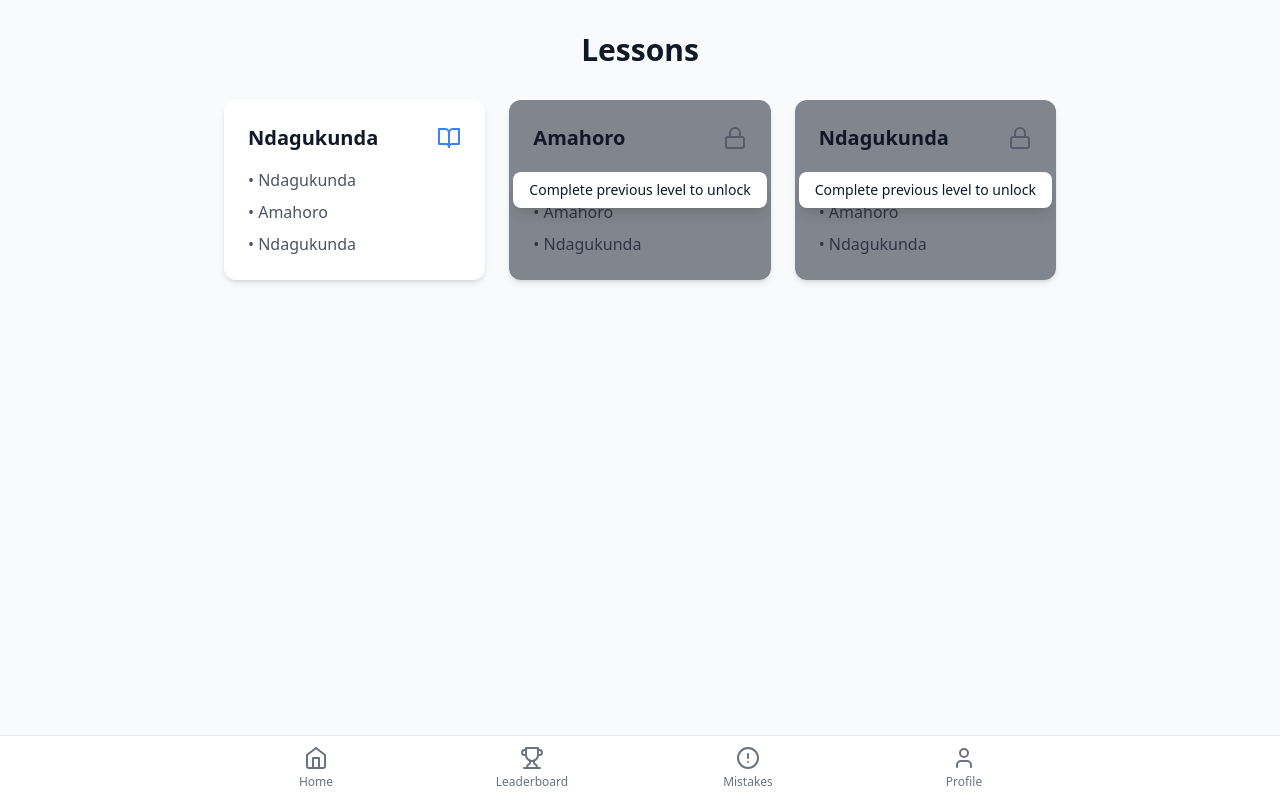
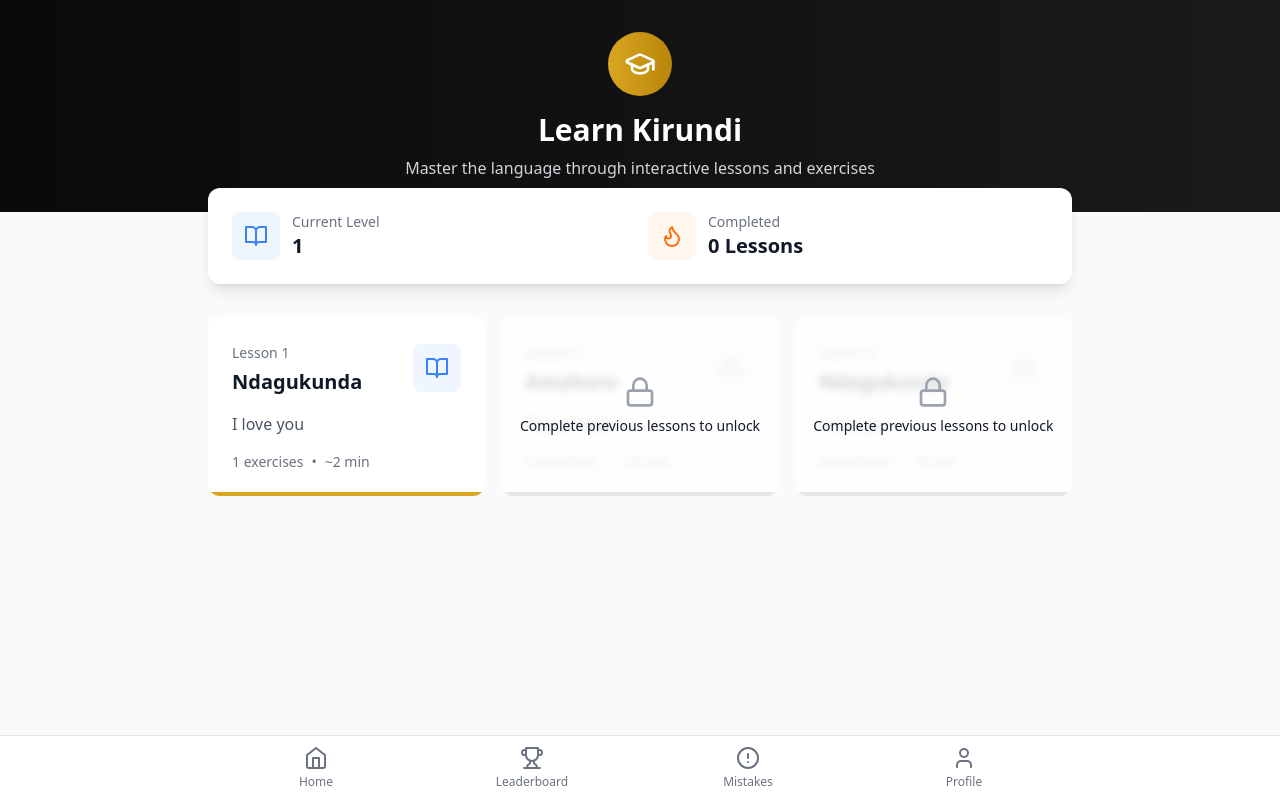
Before and after one commit to lionel-k/lionel-k.github.io, a React (Vite) app in the folder app/: page /login in a window 1280 px wide. Both pictures are taken after typing "name@example.com", "Sample123" into the empty fields and a click on the button "Se Connecter". Built offline with nearby package versions, Linux system fonts and the light colour scheme.

Commit message:
Add BottomNavbar component and new icons to Lessons page

```diff
--- a/app/src/pages/Lessons.tsx
+++ b/app/src/pages/Lessons.tsx
@@ -8,8 +8,11 @@ import {
   Trophy,
   User,
   AlertCircle,
+  Flame,
+  GraduationCap,
 } from "lucide-react";
 import lessons from "../data/lessons.json";
+import BottomNavbar from "../components/BottomNavbar";
 
 const Lessons = () => {
   const navigate = useNavigate();
@@ -20,95 +23,139 @@ const Lessons = () => {
     progress.completedLessons.includes(level);
   const isLessonLocked = (level: number) => level > progress.currentLesson;
 
-  const menuItems = [
-    { icon: Home, label: "Home", path: "/lessons" },
-    { icon: Trophy, label: "Leaderboard", path: "/leaderboard" },
-    { icon: AlertCircle, label: "Mistakes", path: "/mistakes" },
-    { icon: User, label: "Profile", path: "/profile" },
-  ];
-
   return (
     <div className="min-h-screen bg-gray-50 pb-20">
-      <div className="max-w-4xl mx-auto p-4 sm:p-6 lg:p-8">
-        <h1 className="text-3xl font-bold text-gray-900 mb-8 text-center">
-          Lessons
-        </h1>
+      {/* Header */}
+      <div className="bg-gradient-to-r from-[#0A0A0A] to-[#1A1A1A] text-white">
+        <div className="max-w-4xl mx-auto px-4 py-8">
+          <div className="flex flex-col items-center">
+            <div className="w-16 h-16 rounded-full bg-gradient-to-r from-[#DAA520] to-[#B8860B] flex items-center justify-center mb-4">
+              <GraduationCap className="w-8 h-8 text-white" />
+            </div>
+            <h1 className="text-3xl font-bold mb-2">Learn Kirundi</h1>
+            <p className="text-gray-300 text-center max-w-lg">
+              Master the language through interactive lessons and exercises
+            </p>
+          </div>
+        </div>
+      </div>
 
-        <div className="grid grid-cols-1 sm:grid-cols-2 lg:grid-cols-3 gap-6">
+      {/* Progress Overview */}
+      <div className="max-w-4xl mx-auto px-4 -mt-6">
+        <div className="bg-white rounded-xl shadow-lg p-6 mb-8">
+          <div className="grid grid-cols-2 gap-4">
+            <div className="flex items-center gap-3">
+              <div className="p-3 bg-blue-50 rounded-lg">
+                <BookOpen className="w-6 h-6 text-blue-500" />
+              </div>
+              <div>
+                <p className="text-sm text-gray-500">Current Level</p>
+                <p className="text-xl font-bold text-gray-900">
+                  {progress.currentLesson}
+                </p>
+              </div>
+            </div>
+            <div className="flex items-center gap-3">
+              <div className="p-3 bg-orange-50 rounded-lg">
+                <Flame className="w-6 h-6 text-orange-500" />
+              </div>
+              <div>
+                <p className="text-sm text-gray-500">Completed</p>
+                <p className="text-xl font-bold text-gray-900">
+                  {progress.completedLessons.length} Lessons
+                </p>
+              </div>
+            </div>
+          </div>
+        </div>
+
+        {/* Lessons Grid */}
+        <div className="grid grid-cols-1 sm:grid-cols-2 lg:grid-cols-3 gap-4">
           {lessons.map((lesson) => (
             <div
               key={lesson.id}
-              className={`relative rounded-xl shadow-md overflow-hidden transition-transform hover:scale-105 ${
-                isLessonLocked(lesson.id)
-                  ? "bg-gray-100"
-                  : "bg-white cursor-pointer"
-              }`}
               onClick={() =>
                 !isLessonLocked(lesson.id) && navigate(`/lesson/${lesson.id}`)
               }
+              className={`group relative overflow-hidden rounded-xl transition-all duration-300 ${
+                isLessonLocked(lesson.id)
+                  ? "bg-gray-50"
+                  : "bg-white hover:shadow-lg hover:-translate-y-1 cursor-pointer"
+              }`}
             >
               <div className="p-6">
                 <div className="flex items-center justify-between mb-4">
-                  <h2 className="text-xl font-semibold text-gray-900">
-                    {lesson.word}
-                  </h2>
-                  {isLessonLocked(lesson.id) ? (
-                    <Lock className="w-6 h-6 text-gray-400" />
-                  ) : isLessonCompleted(lesson.id) ? (
-                    <CheckCircle className="w-6 h-6 text-green-500" />
-                  ) : (
-                    <BookOpen className="w-6 h-6 text-blue-500" />
-                  )}
+                  <div>
+                    <span className="text-sm font-medium text-gray-500">
+                      Lesson {lesson.id}
+                    </span>
+                    <h3 className="text-xl font-bold text-gray-900 mt-1">
+                      {lesson.word}
+                    </h3>
+                  </div>
+                  <div
+                    className={`p-3 rounded-lg ${
+                      isLessonLocked(lesson.id)
+                        ? "bg-gray-100"
+                        : isLessonCompleted(lesson.id)
+                        ? "bg-green-50"
+                        : "bg-blue-50"
+                    }`}
+                  >
+                    {isLessonLocked(lesson.id) ? (
+                      <Lock
+                        className="w-6 h-6 text-gray-400"
+                        aria-label="Locked"
+                      />
+                    ) : isLessonCompleted(lesson.id) ? (
+                      <CheckCircle
+                        className="w-6 h-6 text-green-500"
+                        aria-label="Completed"
+                      />
+                    ) : (
+                      <BookOpen
+                        className="w-6 h-6 text-blue-500"
+                        aria-label="Available"
+                      />
+                    )}
+                  </div>
                 </div>
 
-                <div className="space-y-2">
-                  {lessons.map((lesson) => (
-                    <p key={lesson.id} className="text-gray-600">
-                      • {lesson.word}
-                    </p>
-                  ))}
+                <p className="text-gray-600 mb-4">{lesson.translation}</p>
+
+                <div className="flex items-center text-sm text-gray-500">
+                  <span>{lesson.exercises.length} exercises</span>
+                  <span className="mx-2">•</span>
+                  <span>~{lesson.exercises.length * 2} min</span>
                 </div>
 
                 {isLessonLocked(lesson.id) && (
-                  <div className="absolute inset-0 bg-gray-900 bg-opacity-50 flex items-center justify-center">
-                    <div className="bg-white px-4 py-2 rounded-lg shadow-lg">
+                  <div className="absolute inset-0 bg-white/80 backdrop-blur-sm flex items-center justify-center">
+                    <div className="text-center px-4">
+                      <Lock className="w-8 h-8 text-gray-400 mx-auto mb-2" />
                       <p className="text-sm font-medium text-gray-900">
-                        Complete previous level to unlock
+                        Complete previous lessons to unlock
                       </p>
                     </div>
                   </div>
                 )}
               </div>
+
+              <div
+                className={`h-1 w-full absolute bottom-0 ${
+                  isLessonLocked(lesson.id)
+                    ? "bg-gray-200"
+                    : isLessonCompleted(lesson.id)
+                    ? "bg-green-500"
+                    : "bg-[#DAA520]"
+                }`}
+              />
             </div>
           ))}
         </div>
       </div>
 
-      {/* Bottom Navigation */}
-      <div className="fixed bottom-0 left-0 right-0 bg-white border-t border-gray-200 z-50">
-        <div className="max-w-4xl mx-auto px-4">
-          <div className="flex justify-around items-center h-16">
-            {menuItems.map((item) => {
-              const Icon = item.icon;
-              const isActive = location.pathname === item.path;
-              return (
-                <button
-                  key={item.path}
-                  onClick={() => navigate(item.path)}
-                  className={`flex flex-col items-center justify-center space-y-1 w-16 ${
-                    isActive
-                      ? "text-[#DAA520]"
-                      : "text-gray-500 hover:text-[#DAA520]"
-                  }`}
-                >
-                  <Icon className="w-6 h-6" />
-                  <span className="text-xs font-medium">{item.label}</span>
-                </button>
-              );
-            })}
-          </div>
-        </div>
-      </div>
+      <BottomNavbar />
     </div>
   );
 };
```
